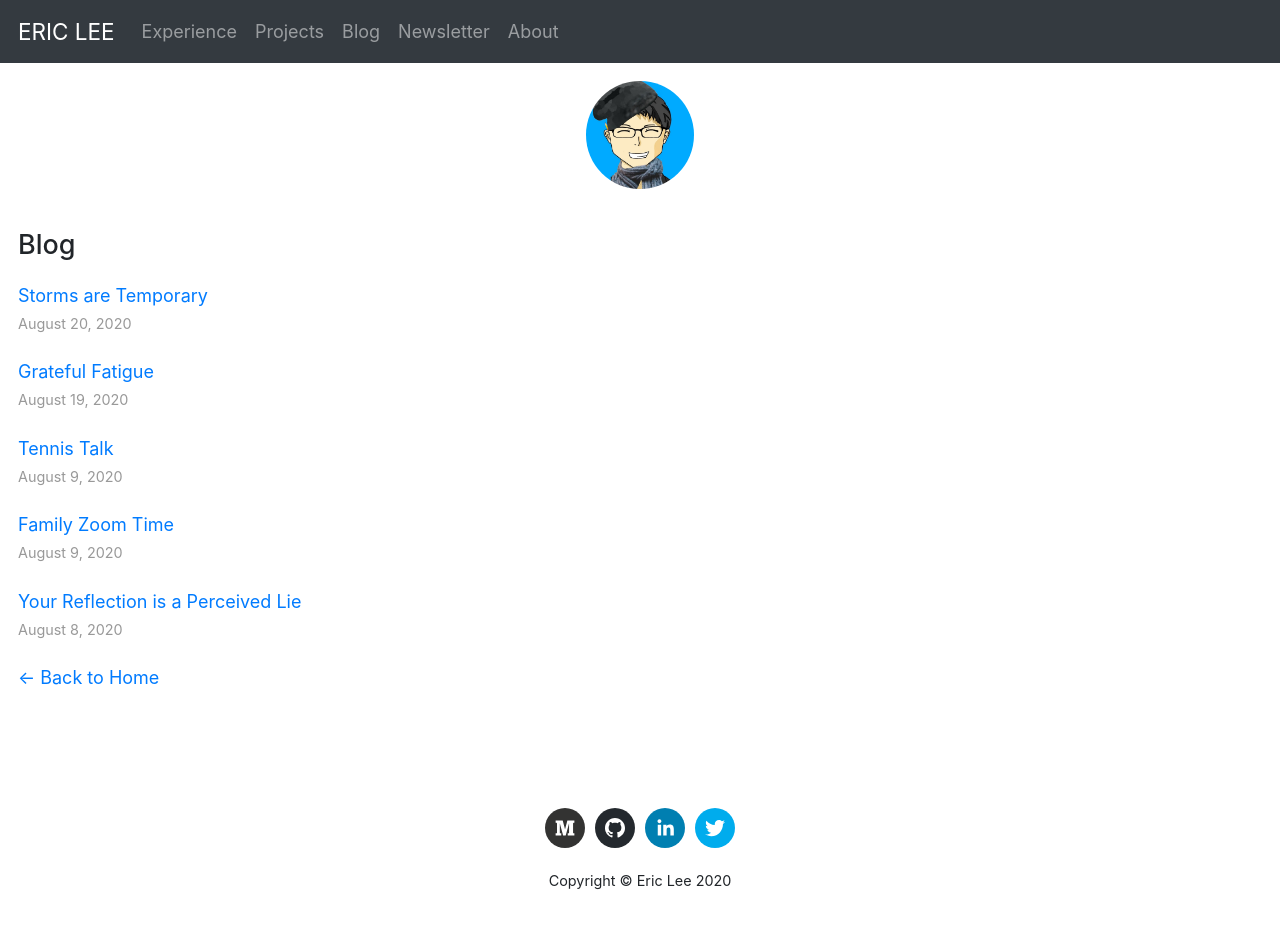
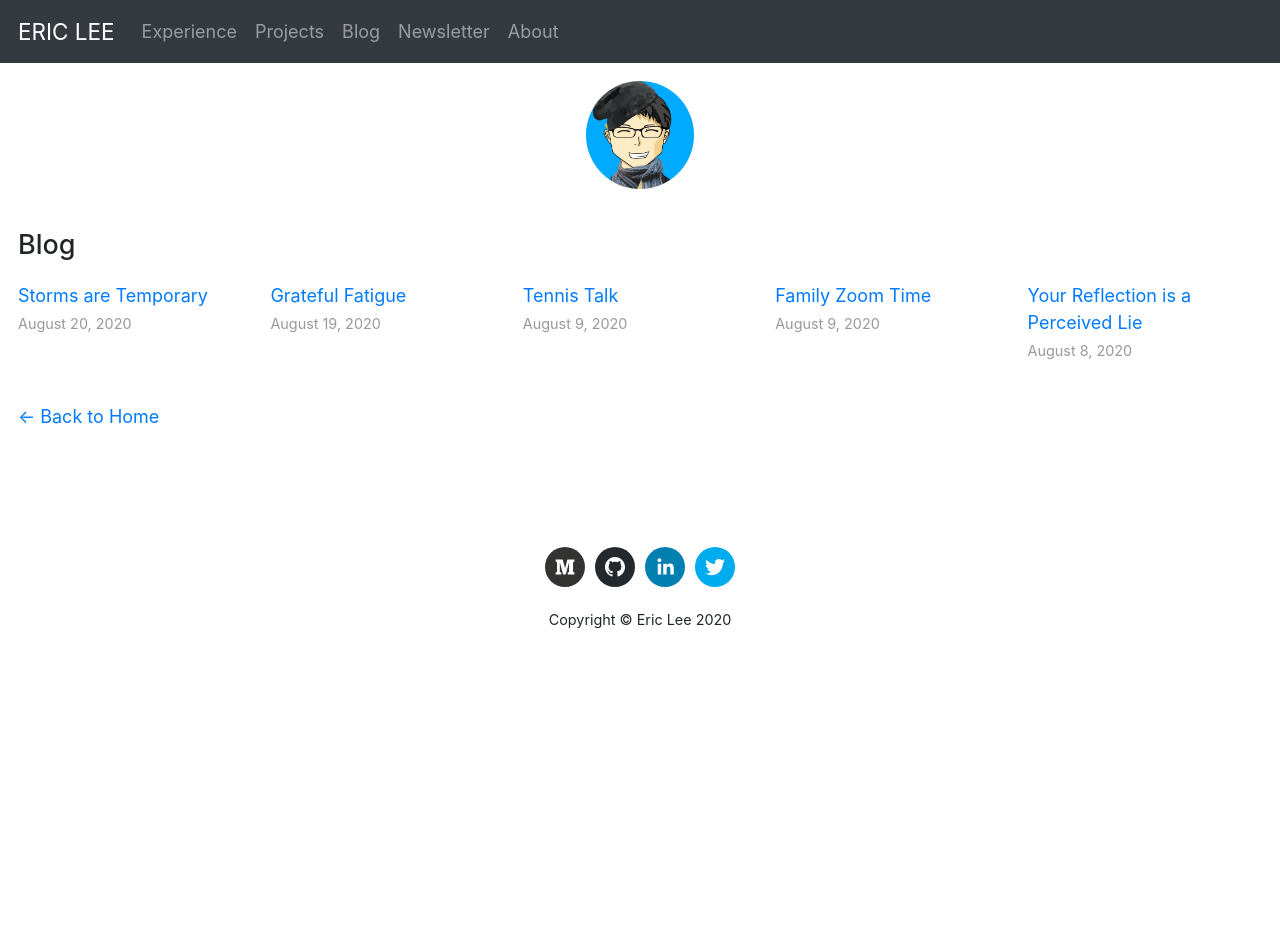
Before and after one commit to theCreedo/ericjmlee-next, a Next.js app: page /blog in a window 1280 px wide. After the commit the page ends 800 px from the top, so only its background shows below. Built offline with nearby package versions, Linux system fonts and the light colour scheme.

Commit message:
feat: add css grids for listed out items - experience, projects, blog (resolve #57)

```diff
--- a/styles/utils.module.css
+++ b/styles/utils.module.css
@@ -54,9 +54,11 @@
   }
 
   .list {
+    display: grid;
+    padding: 0;
+    grid-gap: 1rem;
     list-style: none;
-    padding: 0;
-    margin: 0;
+    grid-template-columns: repeat(auto-fit, minmax(220px, 1fr));
   }
 
   .listItem {
```
